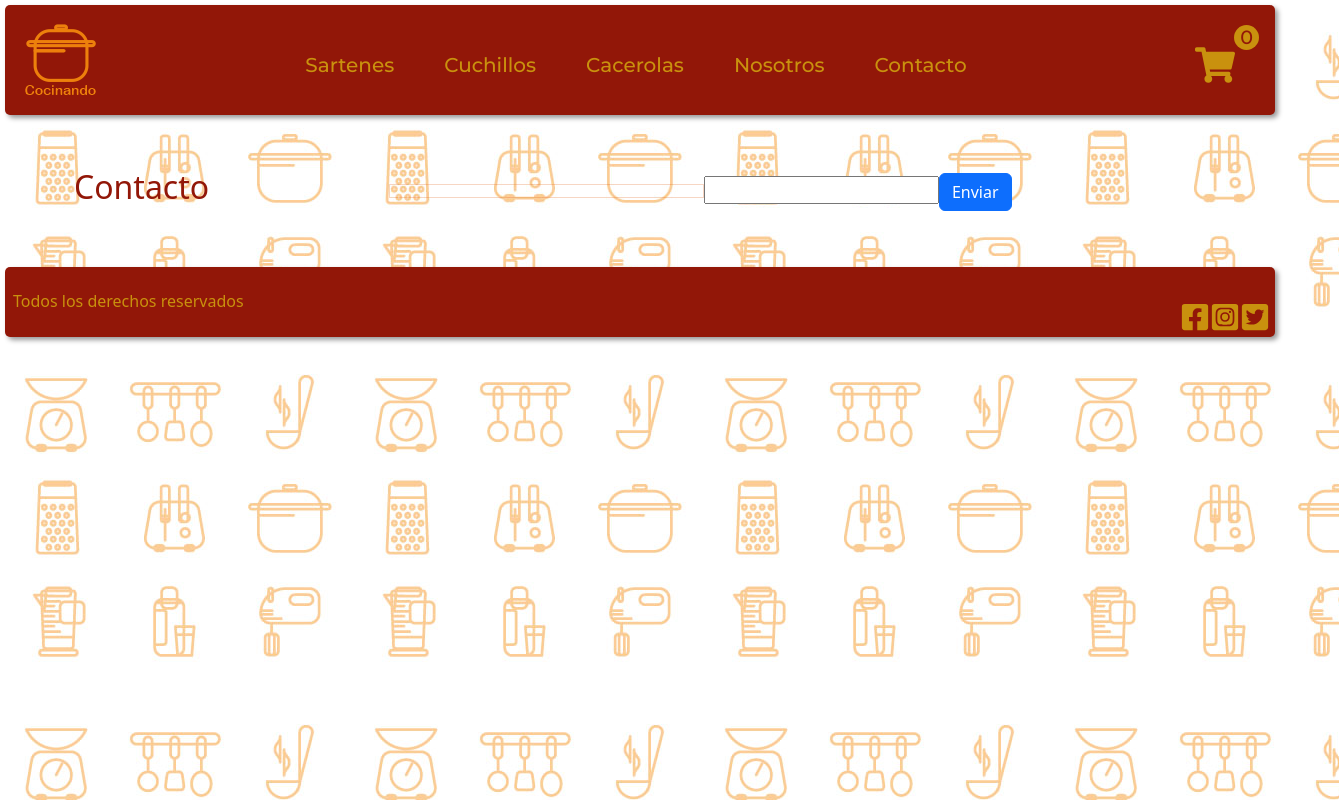
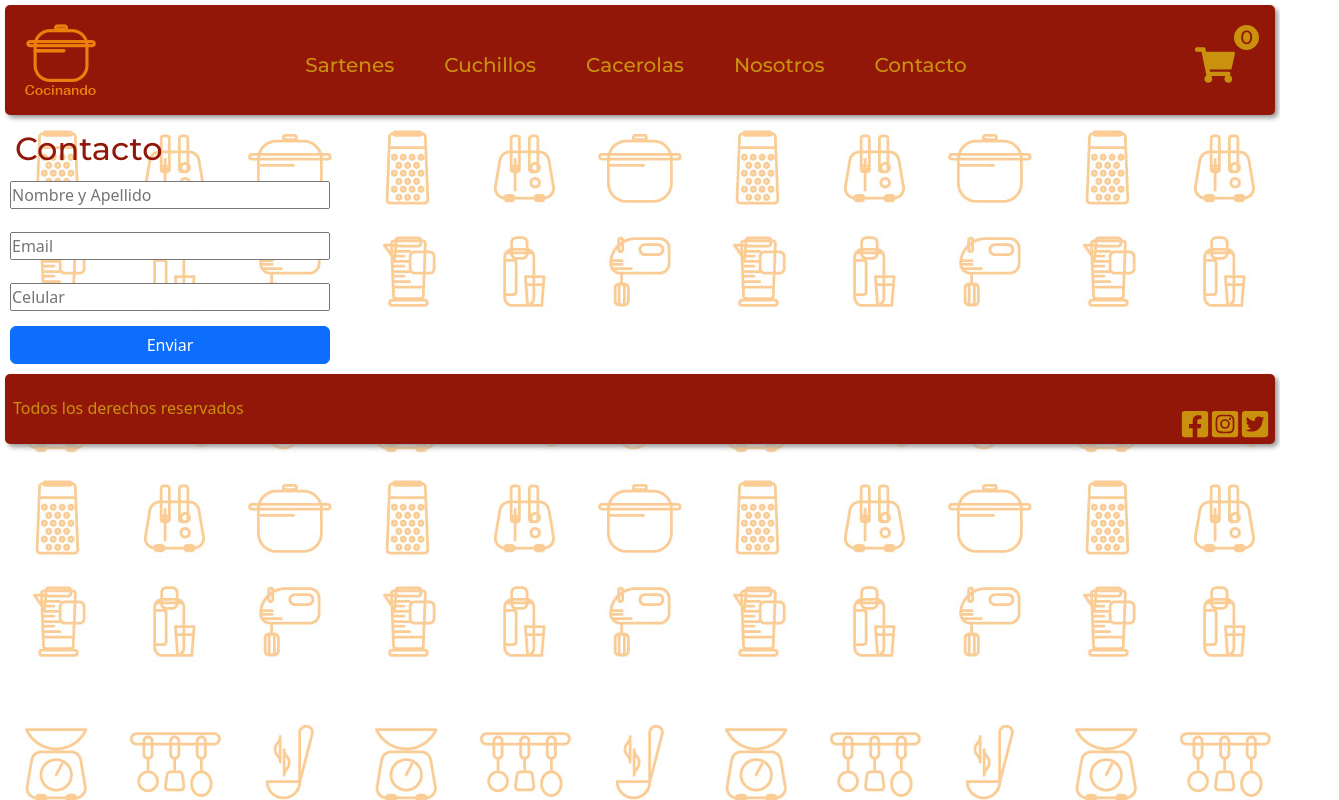
Before and after one commit to MartinAracama/Cocinando-Ecommerce, a React (Create React App) app: page /contacto in a window 1280 px wide. Shown: the whole page, 1339 px wide, since content can reach past the window. Built offline with nearby package versions, Linux system fonts and the light colour scheme.

Commit message:
se aplicaron estilos

```diff
--- a/src/components/Contacto/contacto.js
+++ b/src/components/Contacto/contacto.js
@@ -8,13 +8,26 @@ export const Contacto = () => {
   }
 
   return (
-    <div className='container my-5'>
+    <div className='contenedor'>
         <h2 className='titulo'>Contacto</h2>
-        <hr></hr>
 
-        <form onSubmit={handleSubmit}>
-          <input type={"text"} className="form control my-2"/>
-          <button className='btn btn-primary' type="submit">Enviar</button>
+
+        <form onSubmit={handleSubmit}
+        className="formulario">
+          <input
+          type={"text"}
+          className="form control my-2"
+          placeholder="Nombre y Apellido"
+          />
+          <input type={"email"}
+          className="form control my-2"
+          placeholder="Email"
+          />
+          <input type={"tel"}
+          className="form control my-2"
+          placeholder="Celular"
+          />
+          <button className='btn btn-primary px-5' type="submit">Enviar</button>
         </form>
 
     </div>
--- a/src/components/Contacto/contacto.scss
+++ b/src/components/Contacto/contacto.scss
@@ -1,3 +1,20 @@
-.titulo {
-    color: #921708;
+.contenedor {
+    display: flex;
+    flex-direction: column;
+    margin: 5px;
+    padding: 5px;
+
+    .titulo {
+        color: #921708;
+        font-family: 'Montserrat', sans-serif;
+        margin: 5px
+    }
+
+    .formulario {
+        display: flex;
+        flex-direction: column;
+        max-width: 320px;
+        gap: 7px;
+        border-radius: 5px;
+    }
 }
```
